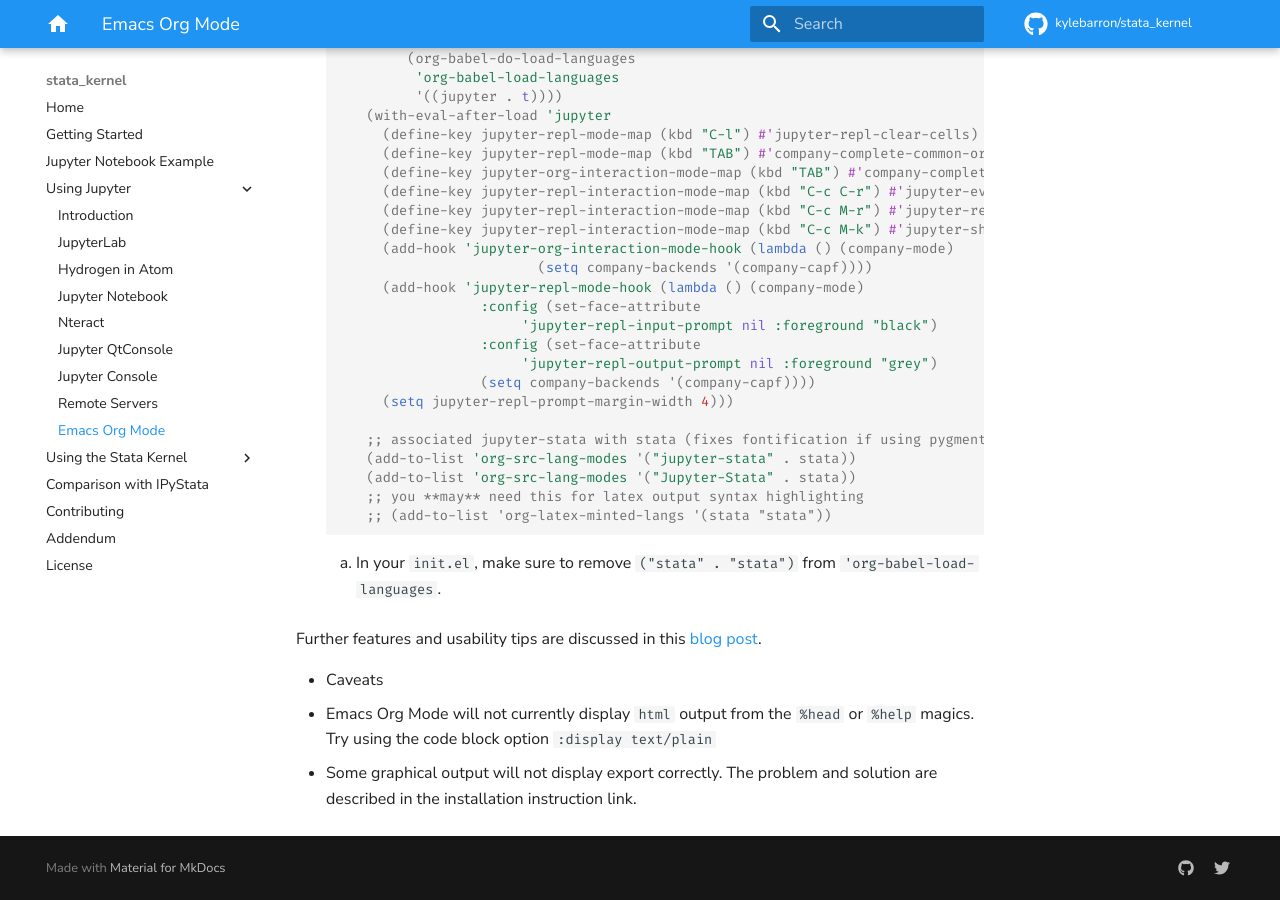
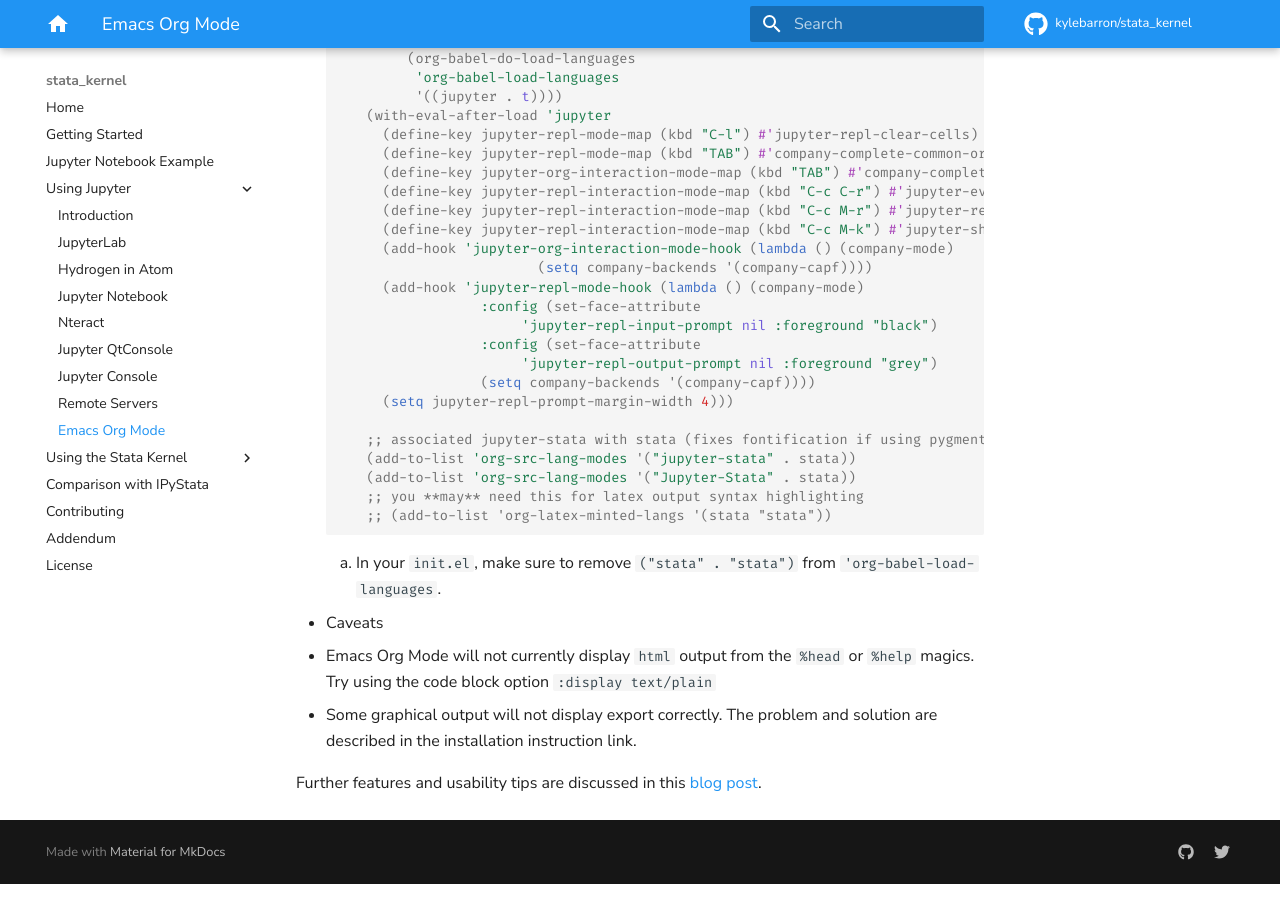
Before and after one commit to kylebarron/stata_kernel, an MkDocs documentation site: the page built from docs/src/using_jupyter/emacs-org-mode.md, in a window 1280 px wide and 900 px high, scrolled down 510 px. Built offline with MkDocs 1.6.1 and Material for MkDocs 9.7.7, drawn with Linux system fonts in a browser that asks for light colours; comment, search, counter and statistics services are not loaded.

````diff
--- a/docs/src/using_jupyter/emacs-org-mode.md
+++ b/docs/src/using_jupyter/emacs-org-mode.md
@@ -39,8 +39,8 @@ with code and Stata results.  Emacs Org Mode allows for fine grained control of
      ```
     4. In your `init.el`, make sure to remove `("stata" . "stata")` from `'org-babel-load-languages`.
 
-Further features and usability tips are discussed in this [blog post](https://rlhick.people.wm.edu/posts/stata_kernel_emacs.html).
-
 * Caveats
 1.  Emacs Org Mode will not currently display `html` output from the `%head` or `%help` magics.  Try using the code block option `:display text/plain`
 2.  Some graphical output will not display export correctly.  The problem and solution are described in the installation instruction link.
+
+Further features and usability tips are discussed in this [blog post](https://rlhick.people.wm.edu/posts/stata_kernel_emacs.html).
````
